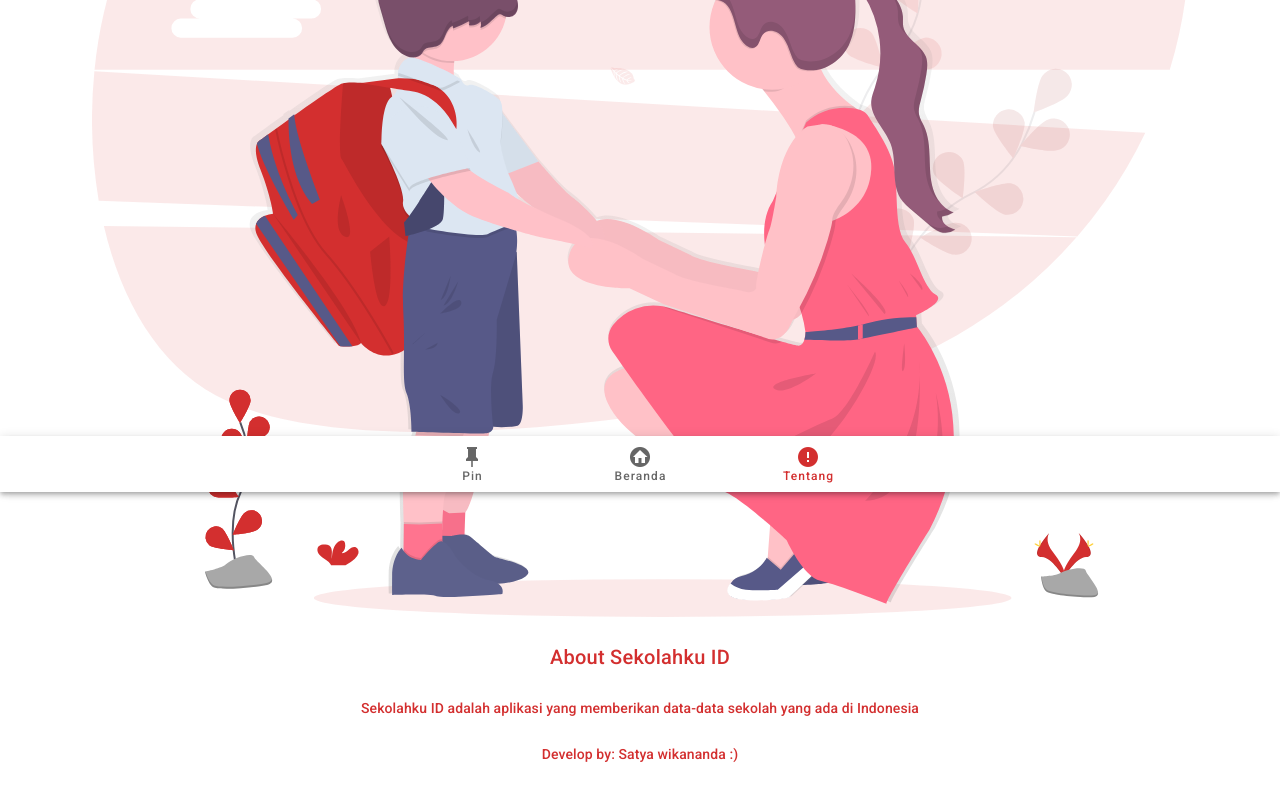
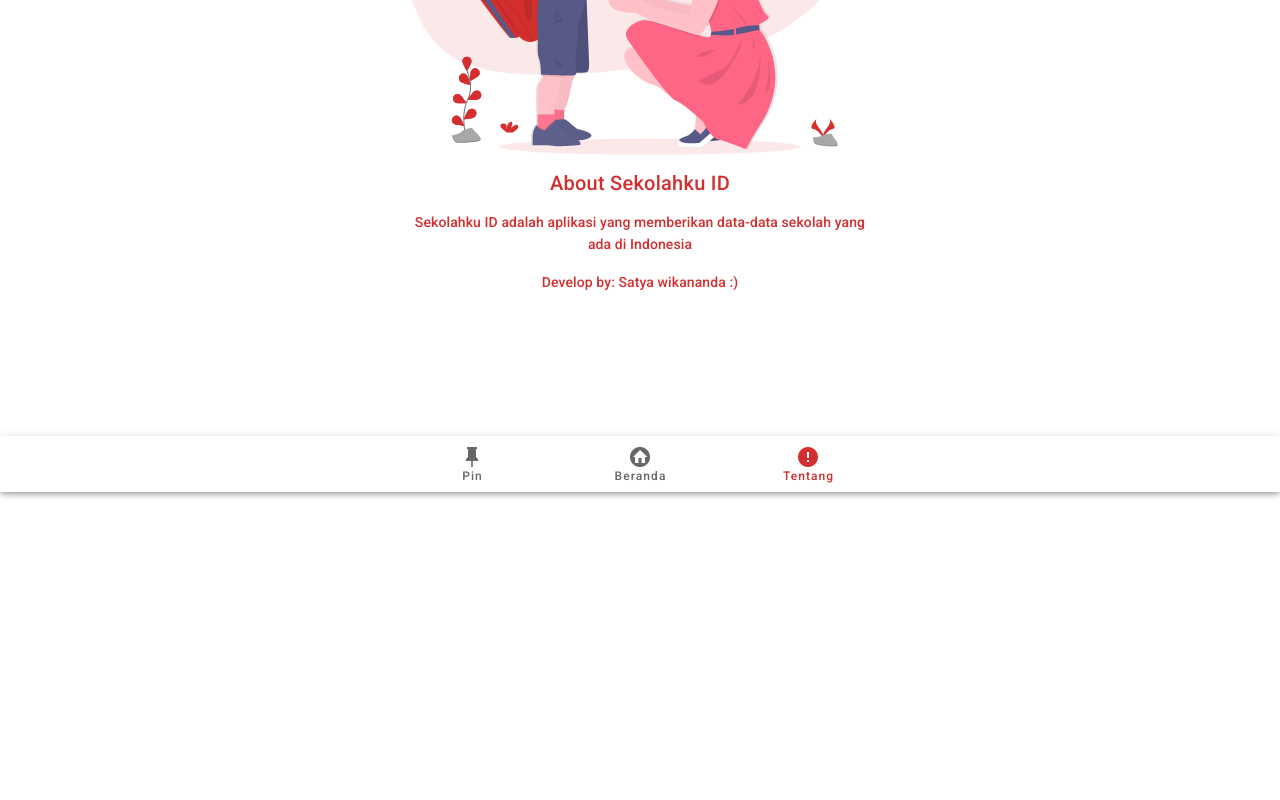
Before and after one commit to satyawikananda/Sekolahku-ID, a Vue app in the folder frontend/: page /about in a window 1280 px wide. Shown: the part 308-1108 px from the top of the page. After the commit the page ends 800 px from the top, so only its background shows below. Built offline with nearby package versions, Linux system fonts and the light colour scheme.

Commit message:
:zap: Update image size

```diff
--- a/frontend/src/components/pages/About.vue
+++ b/frontend/src/components/pages/About.vue
@@ -1,31 +1,35 @@
 <template>
-  <v-layout column align-center justify-center class="ma-5 pb-5">
+  <v-container grid-list-lg>
+    <v-layout row justify-space-between>
+      <v-flex md5 class="mt-8" mx-auto>
         <v-img
           alt="Sekolah ku logo"
-      class="shrink mt-5 hero-img"
+          class="shrink mx-auto hero-img"
           contain
           src="../../assets/images/undraw_back_to_school_inwc.svg"
           transition="scale-transition"
         />
         <h3
-      class="text-center mt-3 pa-3 title font-weight-reguler"
+          class="text-center pa-3 title font-weight-reguler"
           :style="{ color: $vuetify.theme.themes[theme].text }"
         >
           {{ about.title }}
         </h3>
-    <span
-      class="pa-3 text-center subtitle-2 font-weight-reguler"
+        <p
+          class="text-center subtitle-2 font-weight-reguler"
           :style="{ color: $vuetify.theme.themes[theme].text }"
         >
           {{ about.desc }}
-    </span>
-    <span
-      class="pa-3 text-center subtitle-2 font-weight-reguler"
+        </p>
+        <p
+          class="text-center subtitle-2 font-weight-reguler"
           :style="{ color: $vuetify.theme.themes[theme].text }"
         >
           {{ about.copyright }}
-    </span>
+        </p>
+      </v-flex>
     </v-layout>
+  </v-container>
 </template>
 <script>
 export default {
--- a/frontend/src/components/pages/Home.vue
+++ b/frontend/src/components/pages/Home.vue
@@ -1,8 +1,10 @@
 <template>
-  <v-layout column align-center justify-center class="ma-5 pb-5">
+  <v-container grid-list-lg>
+    <v-layout row justify-space-between>
+      <v-flex md5 class="mt-8" mx-auto>
         <v-img
           alt="Sekolah ku logo"
-      class="shrink mt-5 hero-img"
+          class="shrink mx-auto hero-img"
           contain
           src="../../assets/images/undraw_back_to_school_inwc.svg"
           transition="scale-transition"
@@ -22,11 +24,15 @@
         >
           {{ home.title }}
         </h3>
+        <center>
           <v-btn large color="secondary" to="search/sekolah">
             {{ home.button }}
             <v-icon class="ml-2">mdi-magnify</v-icon>
           </v-btn>
+        </center>
+      </v-flex>
     </v-layout>
+  </v-container>
 </template>
 <style>
 .hero-img {
```
Lines whose indentation alone changed are shown as unchanged.
